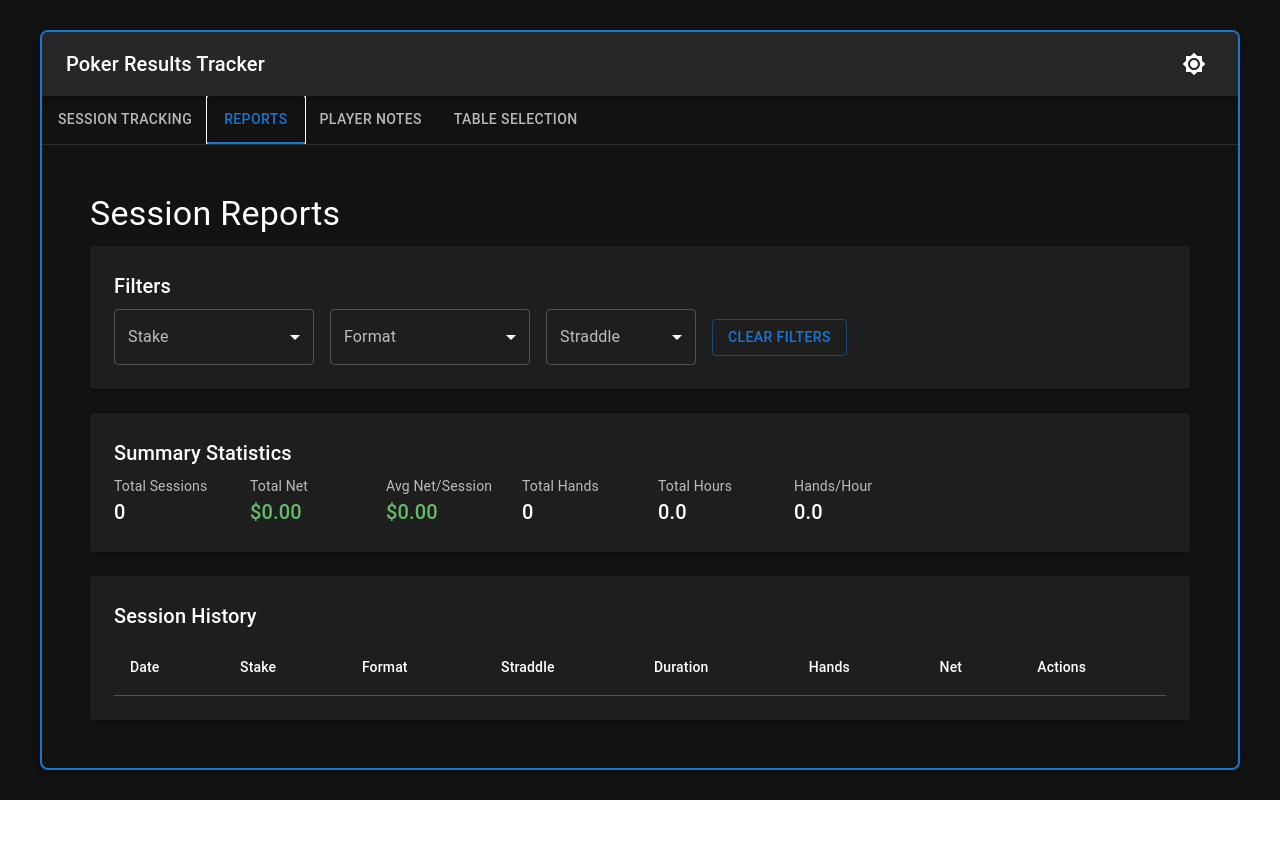
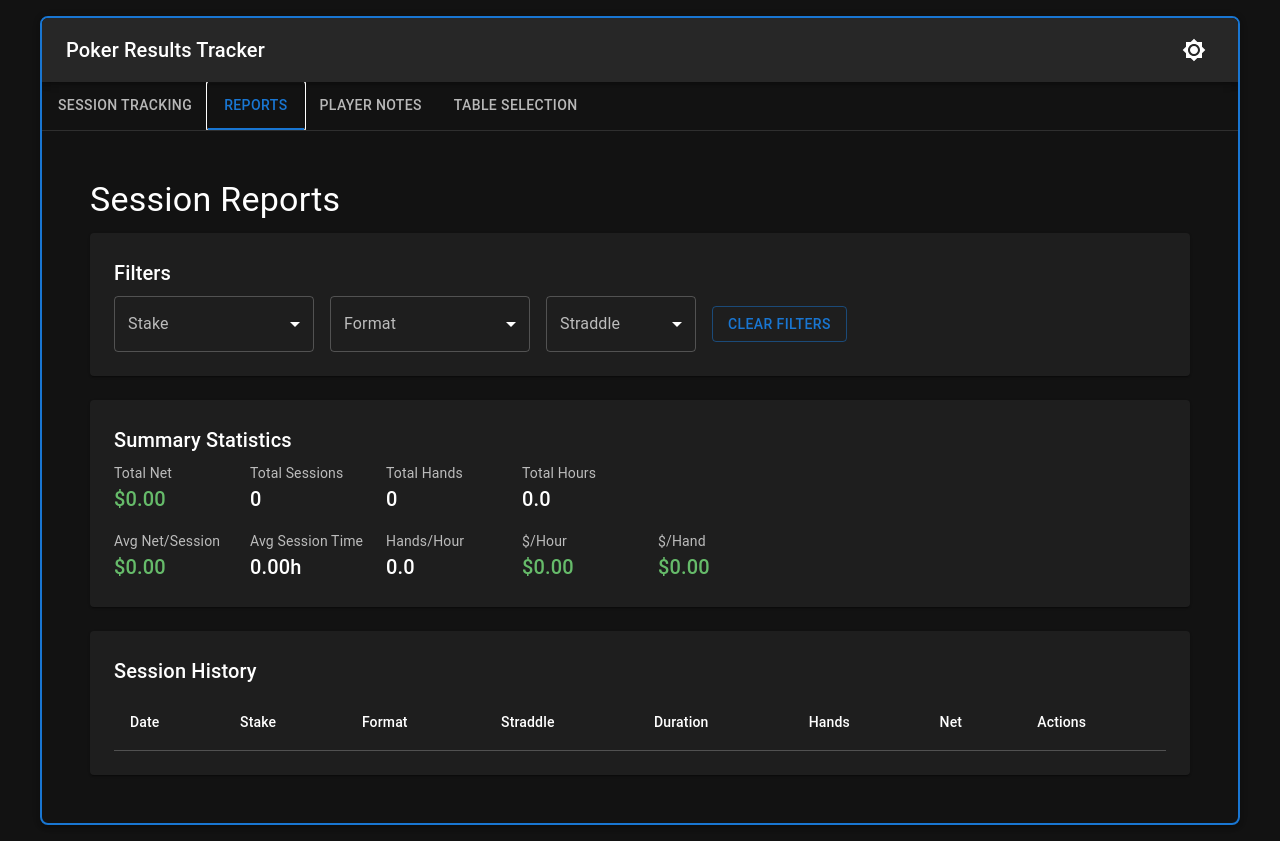
Before and after one commit to aaronpope007/poker-results-tracker, a React (Vite) app: page / in a window 1280 px wide. Both pictures are taken after a click on the tab "REPORTS". Before the commit the page ends 800 px from the top, so only its background shows below. Built offline with nearby package versions, Linux system fonts and the light colour scheme.

Commit message:
enhanced reports

```diff
--- a/src/components/ReportsTab.tsx
+++ b/src/components/ReportsTab.tsx
@@ -85,7 +85,10 @@ export default function ReportsTab() {
       totalHands,
       totalHours,
       avgNetPerSession: totalSessions > 0 ? totalNet / totalSessions : 0,
+      avgSessionTime: totalSessions > 0 ? totalHours / totalSessions : 0,
       handsPerHour: totalHours > 0 ? totalHands / totalHours : 0,
+      dollarPerHour: totalHours > 0 ? totalNet / totalHours : 0,
+      dollarPerHand: totalHands > 0 ? totalNet / totalHands : 0,
     };
   };
 
@@ -208,11 +211,8 @@ export default function ReportsTab() {
         <Typography variant="h6" gutterBottom>
           Summary Statistics
         </Typography>
+        <Box sx={{ display: 'flex', flexDirection: 'column', gap: 2 }}>
           <Box sx={{ display: 'flex', gap: 2, flexWrap: 'wrap' }}>
-          <Box sx={{ minWidth: 120 }}>
-            <Typography variant="body2" color="text.secondary">Total Sessions</Typography>
-            <Typography variant="h6">{stats.totalSessions}</Typography>
-          </Box>
             <Box sx={{ minWidth: 120 }}>
               <Typography variant="body2" color="text.secondary">Total Net</Typography>
               <Typography
@@ -223,6 +223,20 @@ export default function ReportsTab() {
               </Typography>
             </Box>
             <Box sx={{ minWidth: 120 }}>
+              <Typography variant="body2" color="text.secondary">Total Sessions</Typography>
+              <Typography variant="h6">{stats.totalSessions}</Typography>
+            </Box>
+            <Box sx={{ minWidth: 120 }}>
+              <Typography variant="body2" color="text.secondary">Total Hands</Typography>
+              <Typography variant="h6">{stats.totalHands}</Typography>
+            </Box>
+            <Box sx={{ minWidth: 120 }}>
+              <Typography variant="body2" color="text.secondary">Total Hours</Typography>
+              <Typography variant="h6">{stats.totalHours.toFixed(1)}</Typography>
+            </Box>
+          </Box>
+          <Box sx={{ display: 'flex', gap: 2, flexWrap: 'wrap' }}>
+            <Box sx={{ minWidth: 120 }}>
               <Typography variant="body2" color="text.secondary">Avg Net/Session</Typography>
               <Typography
                 variant="h6"
@@ -232,16 +246,31 @@ export default function ReportsTab() {
               </Typography>
             </Box>
             <Box sx={{ minWidth: 120 }}>
-            <Typography variant="body2" color="text.secondary">Total Hands</Typography>
-            <Typography variant="h6">{stats.totalHands}</Typography>
-          </Box>
-          <Box sx={{ minWidth: 120 }}>
-            <Typography variant="body2" color="text.secondary">Total Hours</Typography>
-            <Typography variant="h6">{stats.totalHours.toFixed(1)}</Typography>
+              <Typography variant="body2" color="text.secondary">Avg Session Time</Typography>
+              <Typography variant="h6">{stats.avgSessionTime.toFixed(2)}h</Typography>
             </Box>
             <Box sx={{ minWidth: 120 }}>
               <Typography variant="body2" color="text.secondary">Hands/Hour</Typography>
               <Typography variant="h6">{stats.handsPerHour.toFixed(1)}</Typography>
+            </Box>
+            <Box sx={{ minWidth: 120 }}>
+              <Typography variant="body2" color="text.secondary">$/Hour</Typography>
+              <Typography
+                variant="h6"
+                color={stats.dollarPerHour >= 0 ? 'success.main' : 'error.main'}
+              >
+                ${stats.dollarPerHour.toFixed(2)}
+              </Typography>
+            </Box>
+            <Box sx={{ minWidth: 120 }}>
+              <Typography variant="body2" color="text.secondary">$/Hand</Typography>
+              <Typography
+                variant="h6"
+                color={stats.dollarPerHand >= 0 ? 'success.main' : 'error.main'}
+              >
+                ${stats.dollarPerHand.toFixed(2)}
+              </Typography>
+            </Box>
           </Box>
         </Box>
       </Paper>
```
Lines whose indentation alone changed are shown as unchanged.
